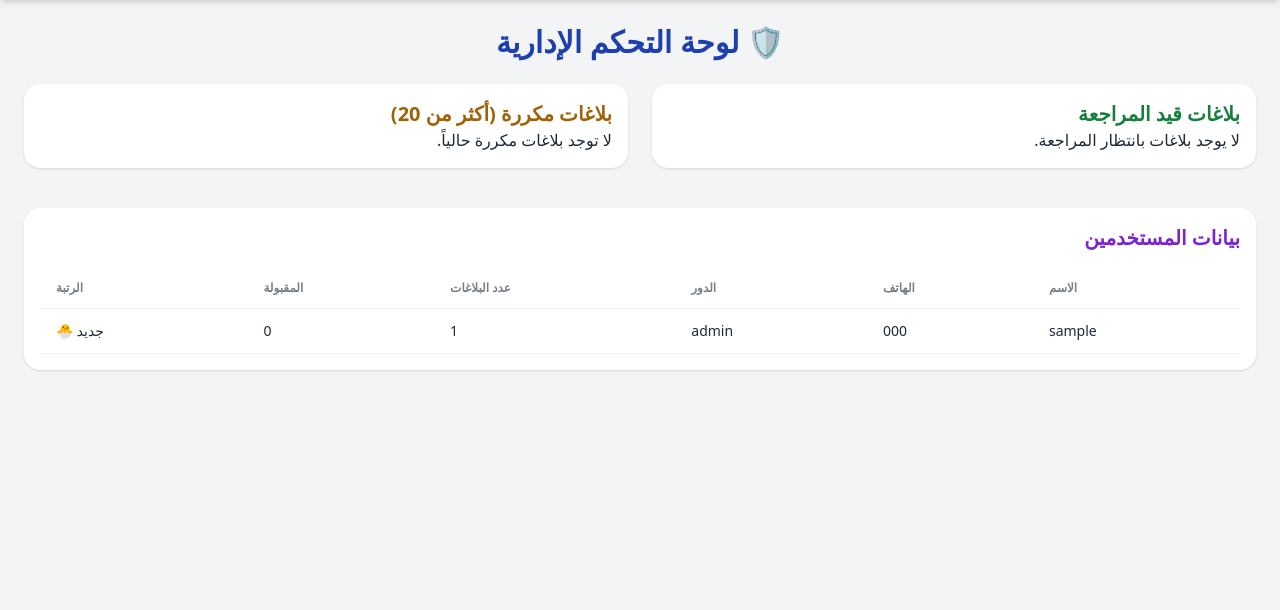
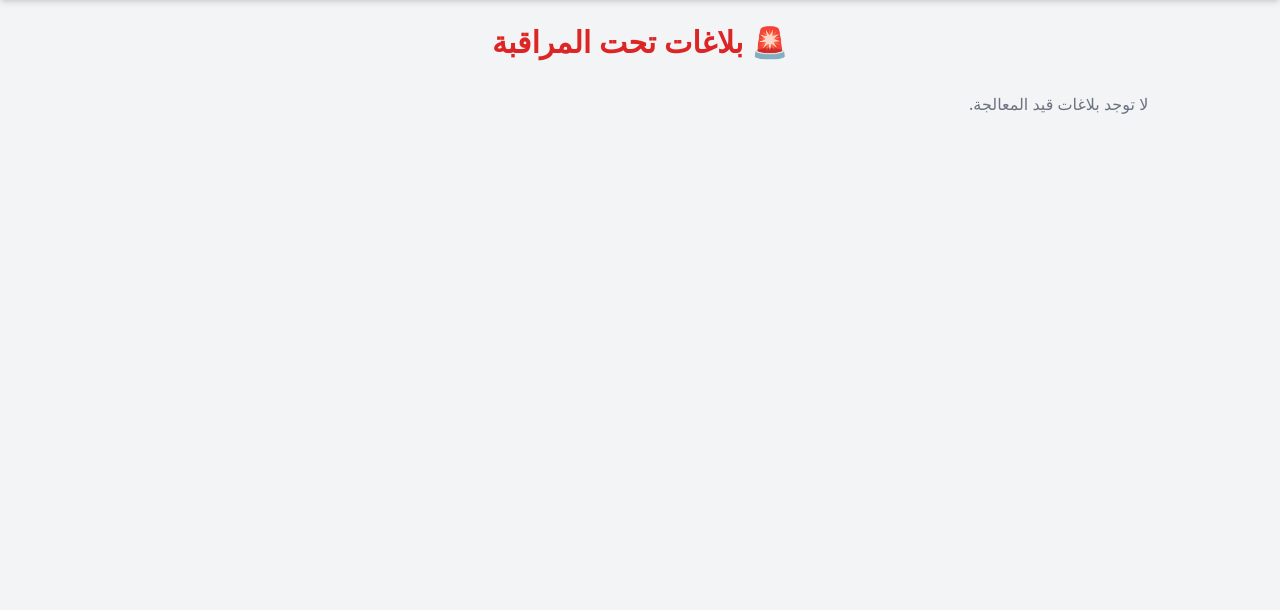
Before and after one commit to ghaithhasan963/reporting-platform, a Flask app: page /admin_dashboard in a window 1280 px wide. Shown: the part 80-690 px from the top of the page. Run offline with Flask 3, Linux system fonts and the light colour scheme; the visitor is signed in with stand-in values (Sample User, id 1); tables that the repository leaves empty hold one stand-in row (values such as "Sample post"); some libraries are stand-ins or nearby versions.

Commit message:
Update admin_dashboard.html

```diff
--- a/reporting_platform/templates/admin_dashboard.html
+++ b/reporting_platform/templates/admin_dashboard.html
@@ -1,71 +1,34 @@
 {% extends 'base.html' %}
-{% block title %}لوحة الأدمن | SaveNet{% endblock %}
+{% block title %}لوحة المشرف | SaveNet{% endblock %}
 {% block content %}
 
-<h2 class="text-3xl font-bold mb-6 text-center text-blue-800">🛡️ لوحة التحكم الإدارية</h2>
+<h2 class="text-3xl font-bold text-center text-red-600 mb-8 animate__animated animate__fadeInDown">🚨 بلاغات تحت المراقبة</h2>
 
-<!-- 🔔 إشعارات وإحصائيات -->
-<div class="grid grid-cols-1 md:grid-cols-2 gap-6 mb-10">
-  <!-- 🔍 بلاغات قيد المراجعة -->
-  <div class="card shadow p-4 bg-white">
-    <h3 class="text-xl font-semibold text-green-700">بلاغات قيد المراجعة</h3>
-    {% for r in pending %}
-      <div class="mt-4 border p-3 rounded-md">
-        <p><strong>{{ r.username }}</strong> أبلغ عن: {{ r.category }}</p>
-        <p>{{ r.description }}</p>
-        <div class="mt-2 space-x-2">
-          <a href="/accept/{{ r.id }}" class="btn btn-success">✔️ موافقة</a>
-          <a href="/reject/{{ r.id }}" class="btn btn-error">❌ رفض</a>
-        </div>
+<div class="grid grid-cols-1 md:grid-cols-2 lg:grid-cols-3 gap-6 animate__animated animate__fadeInUp animate__delay-1s">
+  {% for r in reports %}
+    <div class="bg-white border-l-4 {% if r.approved == 'approved' %}border-green-500{% elif r.approved == 'rejected' %}border-red-500{% else %}border-yellow-400{% endif %} shadow-md p-4 rounded-lg transition transform hover:scale-105">
+      <h3 class="text-xl font-bold text-red-700">{{ r.category }}</h3>
+      <p class="text-sm text-gray-600 mt-2">{{ r.description }}</p>
+
+      <div class="text-xs text-gray-500 mt-2">
+        🕵️‍♂️ تم الإرسال من <span class="font-semibold">{{ r.username }}</span>
       </div>
-    {% else %}
-      <p>لا يوجد بلاغات بانتظار المراجعة.</p>
-    {% endfor %}
-  </div>
 
-  <!-- 🔁 البلاغات المكررة -->
-  <div class="card shadow p-4 bg-white">
-    <h3 class="text-xl font-semibold text-yellow-700">بلاغات مكررة (أكثر من 20)</h3>
-    {% for cat, count in frequent %}
-      <div class="alert alert-warning mt-4">
-        التصنيف: <strong>{{ cat }}</strong> | عدد البلاغات: {{ count }}
-        <a href="#" class="btn btn-outline">🗑️ تم التحقق</a>
+      <div class="flex justify-between items-center mt-4">
+        <span class="text-sm">📅 {{ r.created_at.strftime('%Y-%m-%d') }}</span>
+        <form method="POST" action="{{ url_for('handle_report', report_id=r.id) }}">
+          <select name="action" class="border rounded p-1 text-sm">
+            <option value="">-- الإجراء --</option>
+            <option value="approve">✅ قبول</option>
+            <option value="reject">❌ رفض</option>
+          </select>
+          <button type="submit" class="ml-2 bg-indigo-600 text-white px-2 py-1 rounded text-sm hover:bg-indigo-700">تنفيذ</button>
+        </form>
       </div>
-    {% else %}
-      <p>لا توجد بلاغات مكررة حالياً.</p>
-    {% endfor %}
-  </div>
-</div>
-
-<!-- 👥 جدول المستخدمين -->
-<div class="card shadow p-4 bg-white">
-  <h3 class="text-xl font-semibold text-purple-700 mb-4">بيانات المستخدمين</h3>
-  <div class="overflow-x-auto">
-    <table class="table w-full">
-      <thead>
-        <tr>
-          <th>الاسم</th>
-          <th>الهاتف</th>
-          <th>الدور</th>
-          <th>عدد البلاغات</th>
-          <th>المقبولة</th>
-          <th>الرتبة</th>
-        </tr>
-      </thead>
-      <tbody>
-        {% for u in users %}
-        <tr>
-          <td>{{ u.username }}</td>
-          <td>{{ u.phone }}</td>
-          <td>{{ u.role }}</td>
-          <td>{{ u.reports }}</td>
-          <td>{{ u.approved }}</td>
-          <td>{{ u.level }}</td>
-        </tr>
-        {% endfor %}
-      </tbody>
-    </table>
-  </div>
+    </div>
+  {% else %}
+    <p class="text-center text-gray-500">لا توجد بلاغات قيد المعالجة.</p>
+  {% endfor %}
 </div>
 
 {% endblock %}
```
